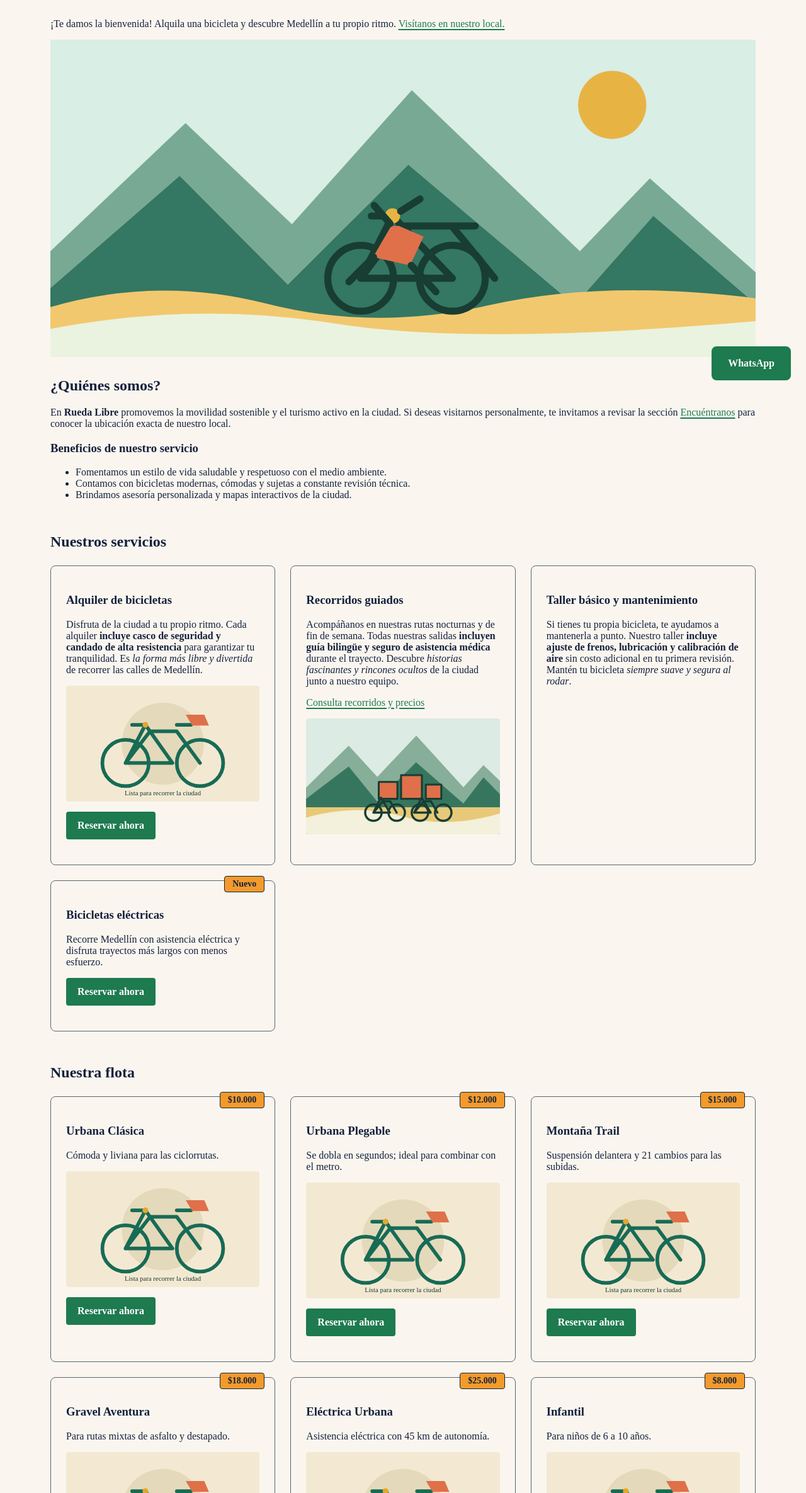
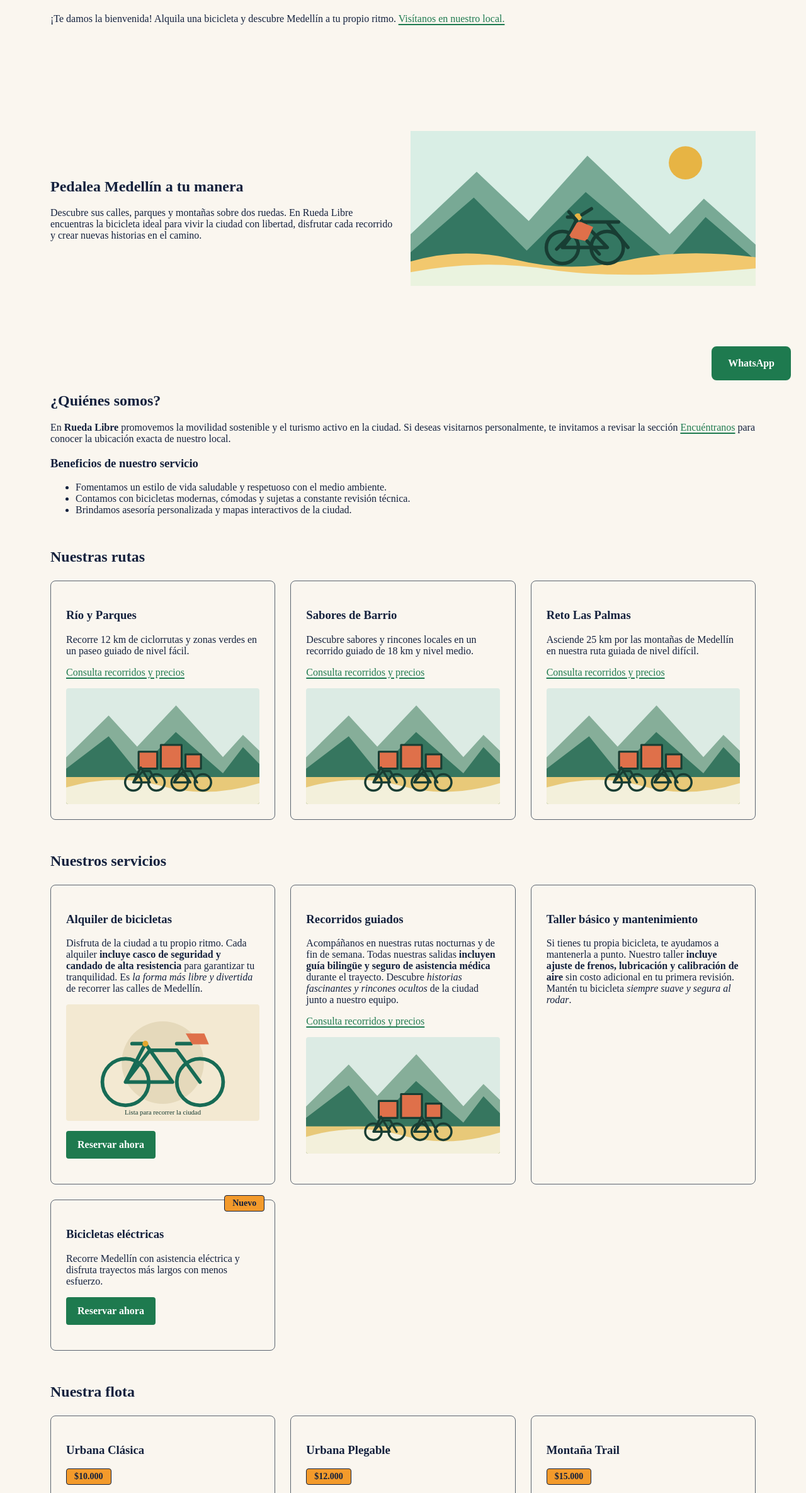
Before and after one commit to LuisaEstradaY/rueda-libre, a plain HTML site: page index.html in a window 1280 px wide. Shown: the part 172-2543 px from the top of the page at 63% size. Drawn offline with Linux system fonts and the light colour scheme.

Commit message:
Construye layouts con Grid y Flexbox

```diff
--- a/css/styles.css
+++ b/css/styles.css
@@ -57,7 +57,7 @@ textarea:focus {
   padding: var(--espacio-2);
 }
 
-.header > img {
+.encabezado > img {
   display: block;
   height: auto;
   max-width: 100%;
@@ -79,18 +79,7 @@ main > h1 {
   margin-block: var(--espacio-3);
 }
 
-main > section[aria-labelledby="inicio-titulo"] {
-  min-height: 65vh;
-}
-
-main > section[aria-labelledby="inicio-titulo"] > img {
-  display: block;
-  height: auto;
-  max-width: 100%;
-  width: 100%;
-}
-
-.footer > p{
+.footer > p {
   align-items: center;
   display: flex;
   flex-wrap: wrap;
@@ -98,7 +87,7 @@ main > section[aria-labelledby="inicio-titulo"] > img {
   justify-content: space-evenly;
   padding: var(--espacio-2);
   background-color: darkgray;
-color: aliceblue;
+  color: aliceblue;
 }
 
 header nav ul {
@@ -198,14 +187,19 @@ header nav ul {
   width: 100%;
 }
 
-.etiqueta-nuevo {
+.etiqueta-nuevo,
+.etiqueta-precio {
   background-color: var(--naranja-pedal);
   border: 1px solid var(--azul-noche);
   border-radius: 0.25rem;
   color: var(--azul-noche);
+  display: inline-block;
   font-size: 0.875rem;
   font-weight: 700;
   padding: 0.25rem 0.75rem;
+}
+
+.etiqueta-nuevo {
   position: absolute;
   right: var(--espacio-2);
   top: calc(-1 * var(--espacio-1));
@@ -277,8 +271,8 @@ tbody th {
 
 
 #formulario-reserva form {
-  margin-inline: auto;
-  max-width: 46rem;
+  margin: 0;
+  max-width: none;
 }
 
 #formulario-reserva fieldset {
@@ -338,7 +332,6 @@ input[type="checkbox"] {
   accent-color: var(--verde-ruta);
 }
 
-
 .whatsapp-fijo {
   background-color: var(--verde-ruta);
   border: 2px solid var(--verde-ruta);
@@ -367,7 +360,7 @@ input[type="checkbox"] {
 
 
 @media (max-width: 42rem) {
-  header {
+  .encabezado {
     align-items: flex-start;
     flex-direction: column;
   }
@@ -377,3 +370,71 @@ input[type="checkbox"] {
     overflow-x: auto;
   }
 }
+
+#portada {
+  align-items: center;
+  display: grid;
+  gap: var(--espacio-3);
+  grid-template-columns: minmax(0, 1fr) minmax(0, 1fr);
+  min-height: 65vh;
+}
+
+#portada img {
+  display: block;
+  height: auto;
+  max-width: 100%;
+  width: 100%;
+}
+
+#nuestras-rutas {
+  display: grid;
+  gap: var(--espacio-3);
+  grid-template-columns: repeat(3, minmax(0, 1fr));
+}
+
+#nuestras-rutas > h2 {
+  grid-column: 1 / -1;
+  margin-bottom: 0;
+}
+
+#nuestras-rutas article {
+  border: 1px solid var(--gris-asfalto);
+  border-radius: 0.5rem;
+  padding: var(--espacio-3);
+  position: relative;
+  width: 100%;
+}
+
+.reserva-layout {
+  display: grid;
+  gap: var(--espacio-3);
+  grid-template-columns: minmax(0, 2fr) minmax(0, 1fr);
+}
+
+.fila-campos {
+  display: grid;
+  gap: var(--espacio-2);
+  grid-template-columns: repeat(2, minmax(0, 1fr));
+}
+
+.fila-campos > p {
+  margin-block: 0 var(--espacio-2);
+  min-width: 0;
+}
+
+#nuestras-rutas article img {
+  border-radius: 0.25rem;
+  display: block;
+  height: auto;
+  max-width: 100%;
+  width: 100%;
+}
+
+@media (max-width: 42rem) {
+  #portada,
+  #nuestras-rutas,
+  .reserva-layout,
+  .fila-campos {
+    grid-template-columns: minmax(0, 1fr);
+  }
+}
--- a/index.html
+++ b/index.html
@@ -28,12 +28,20 @@
 
   <main>
     <h1 id="inicio-titulo">Rueda Libre</h1>
-    <section aria-labelledby="inicio-titulo">
-      <p>¡Te damos la bienvenida! Alquila una bicicleta y descubre Medellín a tu propio ritmo. <a
-          href="#encuentranos">Visítanos en nuestro local.</a></p>
+    <p>¡Te damos la bienvenida! Alquila una bicicleta y descubre Medellín a tu propio ritmo. <a
+        href="#encuentranos">Visítanos en nuestro local.</a></p>
 
-      <img src="img/portada.svg" alt="Ciclista recorriendo Medellín entre montañas" width="800" height="360">
+    <section id="portada">
+      <div class="columna">
+        <h2>Pedalea Medellín a tu manera</h2>
+        <p>Descubre sus calles, parques y montañas sobre dos ruedas. En Rueda Libre encuentras la bicicleta ideal para vivir la ciudad con libertad, disfrutar cada recorrido y crear nuevas historias en el camino.</p>
+      </div>
+
+      <div class="columna">
+        <img src="img/portada.svg" alt="Ciclista recorriendo Medellín entre montañas" width="800" height="360">
+      </div>
     </section>
+
 
     <section id="quienes-somos">
       <h2>¿Quiénes somos?</h2>
@@ -51,10 +59,32 @@
       </ul>
     </section>
 
+    <section id="nuestras-rutas" aria-labelledby="rutas-titulo">
+      <h2 id="rutas-titulo">Nuestras rutas</h2>
+      <article>
+        <h3>Río y Parques</h3>
+        <p>Recorre 12 km de ciclorrutas y zonas verdes en un paseo guiado de nivel fácil.</p>
+        <p><a href="paginas/tarifas.html#recorridos">Consulta recorridos y precios</a></p>
+        <img src="img/ruta.svg" alt="Ciclistas recorriendo parques de Medellín" width="400" height="240">
+      </article>
+
+      <article>
+        <h3>Sabores de Barrio</h3>
+        <p>Descubre sabores y rincones locales en un recorrido guiado de 18 km y nivel medio.</p>
+        <p><a href="paginas/tarifas.html#recorridos">Consulta recorridos y precios</a></p>
+        <img src="img/ruta.svg" alt="Grupo de ciclistas en un recorrido por Medellín" width="400" height="240">
+      </article>
+
+      <article>
+        <h3>Reto Las Palmas</h3>
+        <p>Asciende 25 km por las montañas de Medellín en nuestra ruta guiada de nivel difícil.</p>
+        <p><a href="paginas/tarifas.html#recorridos">Consulta recorridos y precios</a></p>
+        <img src="img/ruta.svg" alt="Ciclistas en una ruta de montaña" width="400" height="240">
+      </article>
+    </section>
 
     <section id="nuestros-servicios">
       <h2>Nuestros servicios</h2>
-
 
       <article>
         <h3>Alquiler de bicicletas</h3>
@@ -101,7 +131,7 @@
       <h2>Nuestra flota</h2>
       <article>
         <h3>Urbana Clásica</h3>
-        <span class="etiqueta-nuevo">$10.000</span>
+        <span class="etiqueta-precio">$10.000</span>
         <p>
           Cómoda y liviana para las ciclorrutas.
         </p>
@@ -112,7 +142,7 @@
 
      <article>
         <h3>Urbana Plegable </h3>
-        <span class="etiqueta-nuevo">$12.000</span>
+        <span class="etiqueta-precio">$12.000</span>
         <p>
           Se dobla en segundos; ideal para combinar con el metro.
         </p>
@@ -123,7 +153,7 @@
 
        <article>
         <h3>Montaña Trail </h3>
-        <span class="etiqueta-nuevo">$15.000</span>
+        <span class="etiqueta-precio">$15.000</span>
         <p>
           Suspensión delantera y 21 cambios para las subidas.
         </p>
@@ -134,7 +164,7 @@
 
       <article>
         <h3>Gravel Aventura</h3>
-        <span class="etiqueta-nuevo">$18.000</span>
+        <span class="etiqueta-precio">$18.000</span>
         <p>
           Para rutas mixtas de asfalto y destapado.
         </p>
@@ -145,7 +175,7 @@
 
        <article>
         <h3>Eléctrica Urbana</h3>
-        <span class="etiqueta-nuevo">$25.000</span>
+        <span class="etiqueta-precio">$25.000</span>
         <p>
           Asistencia eléctrica con 45 km de autonomía.
         </p>
@@ -156,7 +186,7 @@
 
       <article>
         <h3>Infantil</h3>
-        <span class="etiqueta-nuevo">$8.000</span>
+        <span class="etiqueta-precio">$8.000</span>
         <p>
           Para niños de 6 a 10 años.
         </p>
@@ -167,7 +197,7 @@
 
       <article>
         <h3>Para dos personas</h3>
-        <span class="etiqueta-nuevo">$20.000</span>
+        <span class="etiqueta-precio">$20.000</span>
         <p>
           Perfecta para pasear en pareja
         </p>
```
Also changed, not shown: paginas/reservas.html (+32 -28 lines), paginas/tarifas.html (+2 -2 lines), bitacora.txt.
